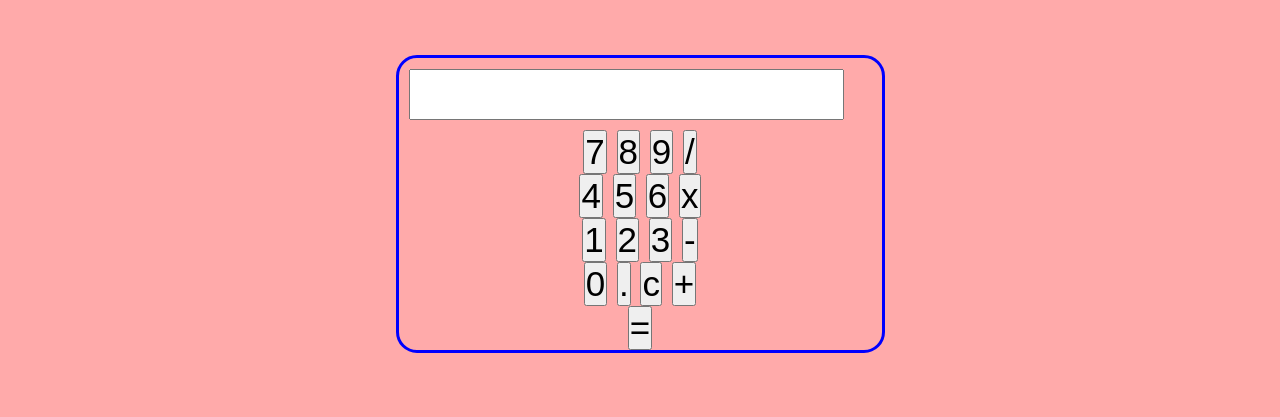
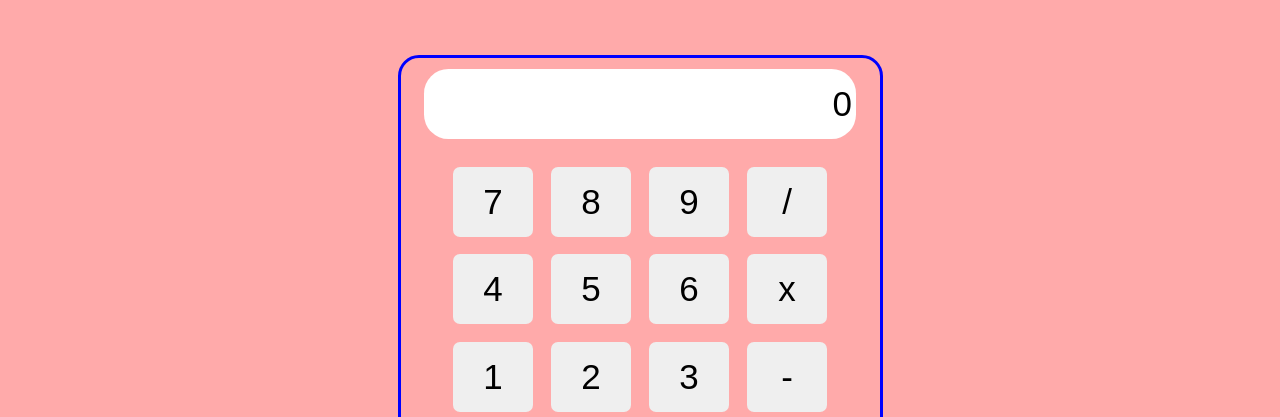
Before and after one commit to Jose-Santiago/Calcualdora, a website: page index.html in a window 1280 px wide. Shown: the part 125-542 px from the top of the page. Drawn offline with Linux system fonts and the light colour scheme.

Commit message:
Caprtuando el DOM

```diff
--- a/css/style.css
+++ b/css/style.css
@@ -28,13 +28,43 @@
     width: 100%;
     height: 100%;
     border-radius: 0.6em;
+    gap: 0.5em;
 }
 .containerInputText{
     width: 100%;
+    text-align: center;
 }
 #inOut{
+    border: none;
     margin: 0.3em;
     padding: 0.1em;
     width: 90%;
+    height: 2em;
+    text-align: right;
+    border-radius: 0.7em;
+}
 
+.containerButtons{
+    display: flex;
+    justify-content: center;
+    align-items: center;
+    width: 100%;
+    text-align: center;
+    gap: 0.5em;
 }
+
+.btnNumber{
+    border: none;
+    width: 2.3em;
+    height: 2em;
+    border-radius: 0.2em;
+}
+.containerIgual{
+    margin: 0.5em;
+}
+.btnIgual{
+    border: none;
+    width: 7em;
+    height: 2em;
+    border-radius: 0.2em;
+}
--- a/index.html
+++ b/index.html
@@ -16,27 +16,27 @@
         <main>
             <div class="containerMain">
                 <div class="containerInputText">
-                    <input type="text" name="" id="inOut">
+                    <input type="text" name="" id="inOut" value="0">
                 </div>
-                <div class="containerButtons1">
+                <div class="containerButtons">
                     <input type="button" value="7" id="7" class="btnNumber">
                     <input type="button" value="8" id="8" class="btnNumber">
                     <input type="button" value="9" id="9" class="btnNumber">
                     <input type="button" value="/" id="/" class="btnNumber">
                 </div>
-                <div class="containerButtons2">
+                <div class="containerButtons">
                     <input type="button" value="4" id="4" class="btnNumber">
                     <input type="button" value="5" id="5" class="btnNumber">
                     <input type="button" value="6" id="6" class="btnNumber">
                     <input type="button" value="x" id="x" class="btnNumber">
                 </div>
-                <div class="containerButtons3">
+                <div class="containerButtons">
                     <input type="button" value="1" id="1" class="btnNumber">
                     <input type="button" value="2" id="2" class="btnNumber">
                     <input type="button" value="3" id="3" class="btnNumber">
                     <input type="button" value="-" id="-" class="btnNumber">
                 </div>
-                <div class="containerButtons4">
+                <div class="containerButtons">
                     <input type="button" value="0" id="0" class="btnNumber">
                     <input type="button" value="." id="." class="btnNumber">
                     <input type="button" value="c" id="c" class="btnNumber">
@@ -47,11 +47,12 @@
                 </div>
             </div>
         </main>
+        <script src="js/app.js"></script>
         <footer>
             <div class="footer">
-                <p>
+                <nav>
                     Jose Santiago - 2023
-                </p>
+                </nav>
             </div>
         </footer>
     </div>
--- /dev/null
+++ b/js/app.js
@@ -0,0 +1,26 @@
+//capturamos el DOM
+
+const pantalla = document.getElementById(inOut);// input de pantalla
+
+// capturamso a los botones
+
+const n0 = document.getElementById("0");
+const n1 = document.getElementById("1");
+const n2 = document.getElementById("2");
+const n3 = document.getElementById("3");
+const n4 = document.getElementById("4");
+const n5 = document.getElementById("5");
+const n6 = document.getElementById("6");
+const n7 = document.getElementById("7");
+const n8 = document.getElementById("8");
+const n9 = document.getElementById("9");
+
+// capturamos botones de signos e igual
+
+const btnIgual = document.getElementById("=");
+const btnPunto = document.getElementById(".");
+const btnLimpiar = document.getElementById("c");
+const btnSuma = document.getElementById("+");
+const btnResta = document.getElementById("-");
+const btnMultipli = document.getElementById("x");
+const btnDivi = document.getElementById("/");
```
